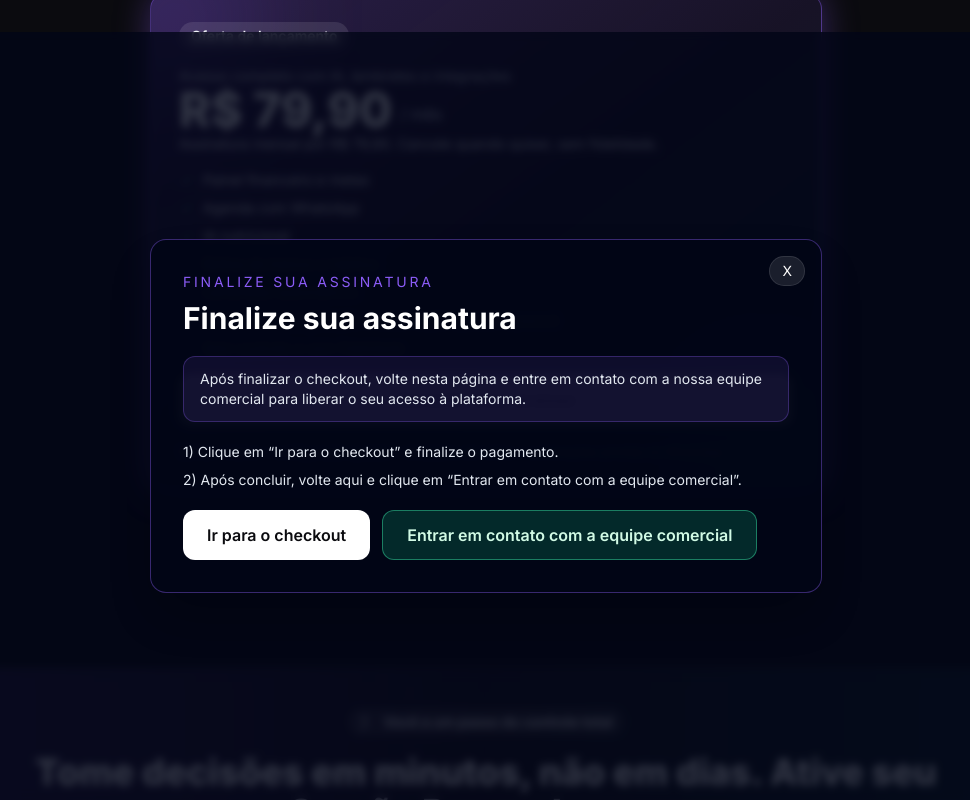
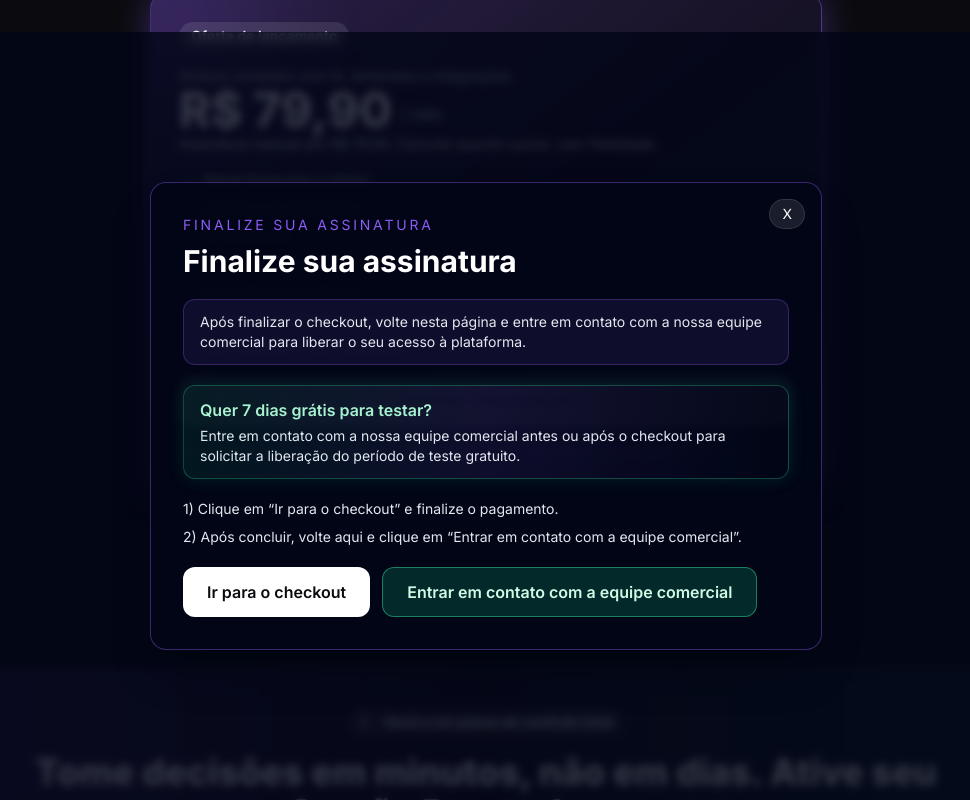
Before and after one commit to fa9958189/Gestao-Pessoal-Principal, a Next.js app: page / in a window 1280 px wide. Both pictures are taken after a click on the button "Garantir meu acesso". Shown: the part 3746-4546 px from the top of the page, without its empty margins (154-1124 px from the left). Built offline with nearby package versions, Linux system fonts and the light colour scheme.

Commit message:
Add trial offer callout to checkout modal

```diff
--- a/app/page.tsx
+++ b/app/page.tsx
@@ -40,6 +40,13 @@ function FinalizarOverlay({ onClose }: FinalizarOverlayProps) {
           <div className="rounded-xl border border-primary/30 bg-primary/10 px-4 py-3 text-sm text-slate-200">
             Após finalizar o checkout, volte nesta página e entre em contato com a nossa equipe comercial para liberar o
             seu acesso à plataforma.
+          </div>
+          <div className="rounded-xl border border-emerald-400/30 bg-gradient-to-r from-emerald-500/10 via-primary/10 to-transparent px-4 py-3 text-sm text-slate-100 shadow-[0_0_18px_rgba(16,185,129,0.15)]">
+            <p className="text-base font-semibold text-emerald-200">Quer 7 dias grátis para testar?</p>
+            <p className="mt-1 text-slate-200">
+              Entre em contato com a nossa equipe comercial antes ou após o checkout para solicitar a liberação do
+              período de teste gratuito.
+            </p>
           </div>
           <div className="space-y-2 text-sm text-slate-200">
             <p>1) Clique em “Ir para o checkout” e finalize o pagamento.</p>
```
